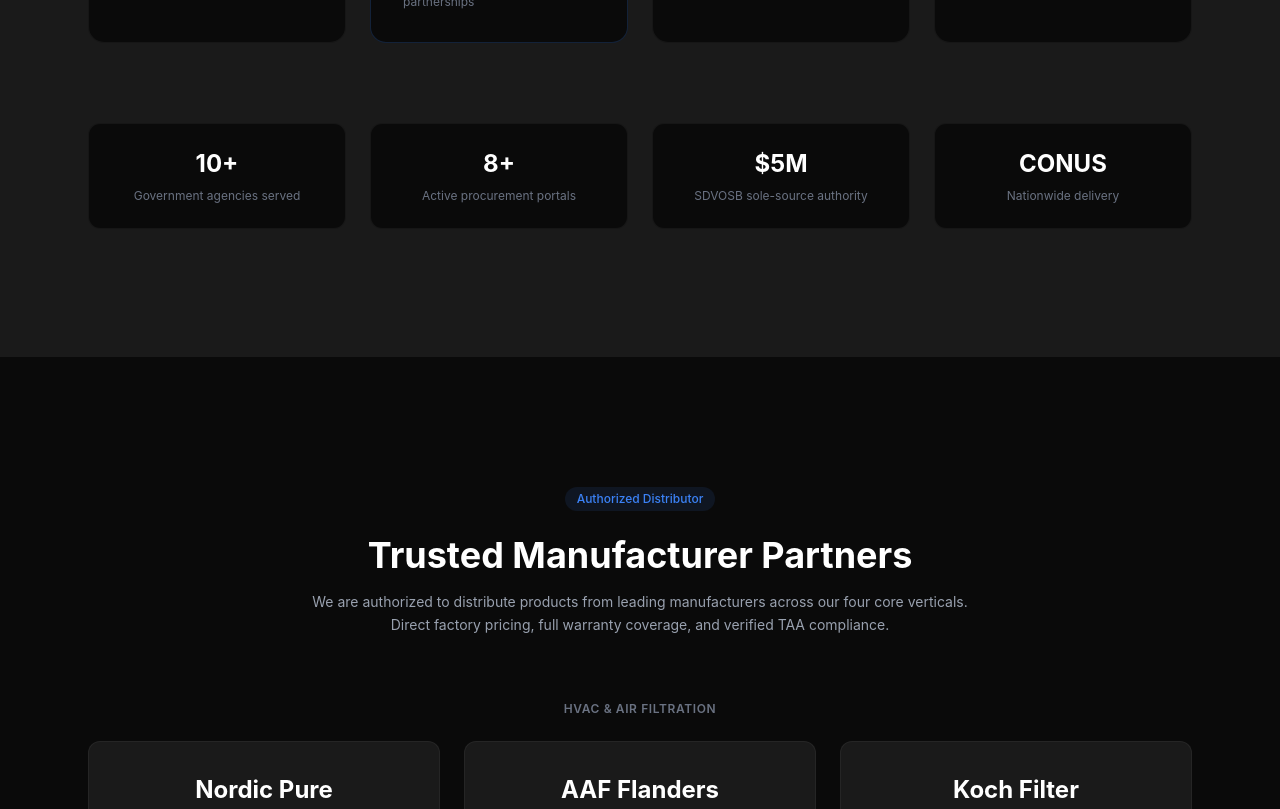
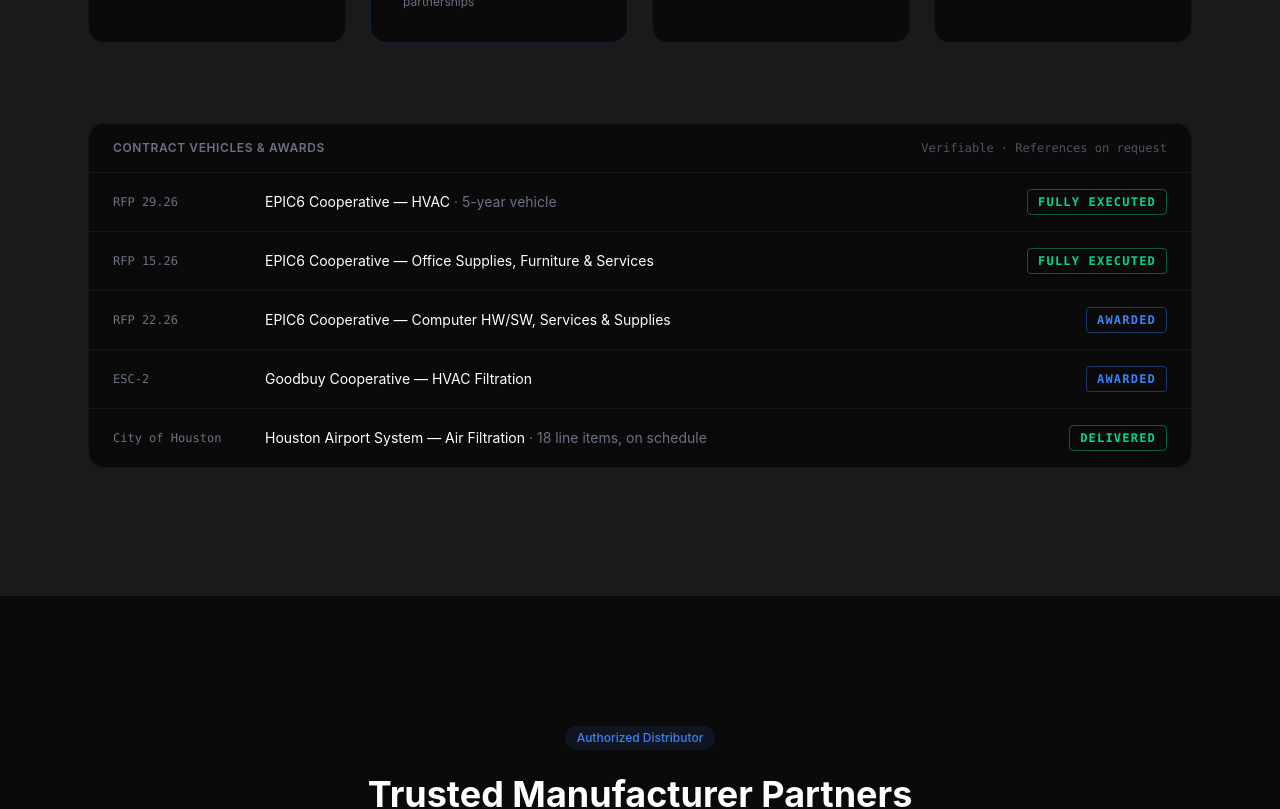
Before and after one commit to DR5589/axiom-website, a React (Vite) app: page / in a window 1280 px wide. Shown: the part 1500-2309 px from the top of the page. Built offline with nearby package versions, Linux system fonts and the light colour scheme.

Commit message:
Replace soft stats with awards ledger, monospace federal IDs

```diff
--- a/src/App.jsx
+++ b/src/App.jsx
@@ -135,9 +135,9 @@
             <span className="hidden md:inline text-gray-600">•</span>
             <span className="font-medium text-white">Sole-Source Eligible to $5M</span>
             <span className="hidden md:inline text-gray-600">•</span>
-            <span><span className="text-gray-500">UEI:</span> XSVAANVXZGM1</span>
+            <span className="font-mono"><span className="text-gray-500">UEI:</span> XSVAANVXZGM1</span>
             <span className="hidden md:inline text-gray-600">•</span>
-            <span><span className="text-gray-500">CAGE:</span> 181C2</span>
+            <span className="font-mono"><span className="text-gray-500">CAGE:</span> 181C2</span>
             <span className="hidden md:inline text-gray-600">•</span>
             <span>SAM Registered</span>
             <span className="hidden md:inline text-gray-600">•</span>
@@ -215,23 +215,38 @@
             </div>
           </div>
 
-          {/* Data Panel */}
-          <div className="mt-20 grid md:grid-cols-4 gap-6">
-            <div className="p-6 bg-axiom-dark border border-white/5 rounded-xl text-center">
-              <div className="text-2xl font-bold text-white mb-2">10+</div>
-              <div className="text-xs text-gray-500">Government agencies served</div>
+          {/* Awards Ledger */}
+          <div className="mt-20 bg-axiom-dark border border-white/5 rounded-2xl overflow-hidden">
+            <div className="px-6 py-4 border-b border-white/5 flex justify-between items-center">
+              <h4 className="text-xs font-semibold text-gray-500 uppercase tracking-wider">Contract Vehicles &amp; Awards</h4>
+              <span className="text-xs text-gray-600 font-mono hidden md:inline">Verifiable · References on request</span>
             </div>
-            <div className="p-6 bg-axiom-dark border border-white/5 rounded-xl text-center">
-              <div className="text-2xl font-bold text-white mb-2">8+</div>
-              <div className="text-xs text-gray-500">Active procurement portals</div>
-            </div>
-            <div className="p-6 bg-axiom-dark border border-white/5 rounded-xl text-center">
-              <div className="text-2xl font-bold text-white mb-2">$5M</div>
-              <div className="text-xs text-gray-500">SDVOSB sole-source authority</div>
-            </div>
-            <div className="p-6 bg-axiom-dark border border-white/5 rounded-xl text-center">
-              <div className="text-2xl font-bold text-white mb-2">CONUS</div>
-              <div className="text-xs text-gray-500">Nationwide delivery</div>
+            <div className="divide-y divide-white/5">
+              <div className="px-6 py-4 flex flex-col md:flex-row md:items-center gap-2 md:gap-6">
+                <span className="font-mono text-xs text-gray-500 md:w-32 flex-shrink-0">RFP 29.26</span>
+                <span className="text-sm text-white flex-grow">EPIC6 Cooperative — HVAC <span className="text-gray-500">· 5-year vehicle</span></span>
+                <span className="font-mono text-xs font-semibold tracking-widest text-emerald-400 border border-emerald-400/40 rounded px-2.5 py-1 self-start md:self-auto">FULLY EXECUTED</span>
+              </div>
+              <div className="px-6 py-4 flex flex-col md:flex-row md:items-center gap-2 md:gap-6">
+                <span className="font-mono text-xs text-gray-500 md:w-32 flex-shrink-0">RFP 15.26</span>
+                <span className="text-sm text-white flex-grow">EPIC6 Cooperative — Office Supplies, Furniture &amp; Services</span>
+                <span className="font-mono text-xs font-semibold tracking-widest text-emerald-400 border border-emerald-400/40 rounded px-2.5 py-1 self-start md:self-auto">FULLY EXECUTED</span>
+              </div>
+              <div className="px-6 py-4 flex flex-col md:flex-row md:items-center gap-2 md:gap-6">
+                <span className="font-mono text-xs text-gray-500 md:w-32 flex-shrink-0">RFP 22.26</span>
+                <span className="text-sm text-white flex-grow">EPIC6 Cooperative — Computer HW/SW, Services &amp; Supplies</span>
+                <span className="font-mono text-xs font-semibold tracking-widest text-axiom-accent border border-axiom-accent/40 rounded px-2.5 py-1 self-start md:self-auto">AWARDED</span>
+              </div>
+              <div className="px-6 py-4 flex flex-col md:flex-row md:items-center gap-2 md:gap-6">
+                <span className="font-mono text-xs text-gray-500 md:w-32 flex-shrink-0">ESC-2</span>
+                <span className="text-sm text-white flex-grow">Goodbuy Cooperative — HVAC Filtration</span>
+                <span className="font-mono text-xs font-semibold tracking-widest text-axiom-accent border border-axiom-accent/40 rounded px-2.5 py-1 self-start md:self-auto">AWARDED</span>
+              </div>
+              <div className="px-6 py-4 flex flex-col md:flex-row md:items-center gap-2 md:gap-6">
+                <span className="font-mono text-xs text-gray-500 md:w-32 flex-shrink-0">City of Houston</span>
+                <span className="text-sm text-white flex-grow">Houston Airport System — Air Filtration <span className="text-gray-500">· 18 line items, on schedule</span></span>
+                <span className="font-mono text-xs font-semibold tracking-widest text-emerald-400 border border-emerald-400/40 rounded px-2.5 py-1 self-start md:self-auto">DELIVERED</span>
+              </div>
             </div>
           </div>
         </div>
@@ -454,11 +469,11 @@
                 <div className="space-y-6">
                   <div className="flex justify-between items-center py-4 border-b border-white/5">
                     <span className="text-sm text-gray-400">UEI</span>
-                    <span className="text-sm text-white font-medium">XSVAANVXZGM1</span>
+                    <span className="text-sm text-white font-medium font-mono">XSVAANVXZGM1</span>
                   </div>
                   <div className="flex justify-between items-center py-4 border-b border-white/5">
                     <span className="text-sm text-gray-400">CAGE Code</span>
-                    <span className="text-sm text-white font-medium">181C2</span>
+                    <span className="text-sm text-white font-medium font-mono">181C2</span>
                   </div>
                   <div className="flex justify-between items-center py-4 border-b border-white/5">
                     <span className="text-sm text-gray-400">Headquarters</span>
@@ -778,9 +793,9 @@
           <div className="flex items-center gap-6 text-xs text-gray-500">
             <span>SDVOSB</span>
             <span>•</span>
-            <span>UEI: XSVAANVXZGM1</span>
+            <span className="font-mono">UEI: XSVAANVXZGM1</span>
             <span>•</span>
-            <span>CAGE: 181C2</span>
+            <span className="font-mono">CAGE: 181C2</span>
           </div>
         </div>
       </footer>
```
